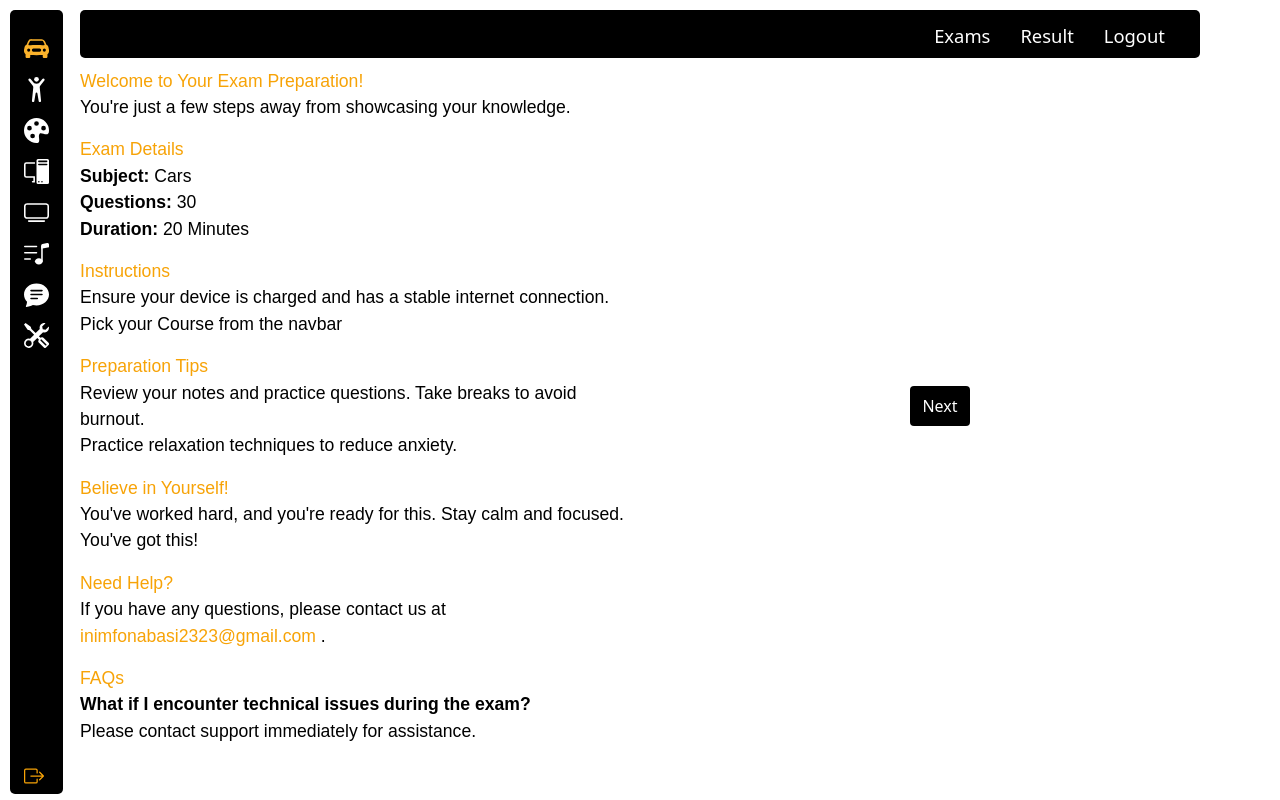
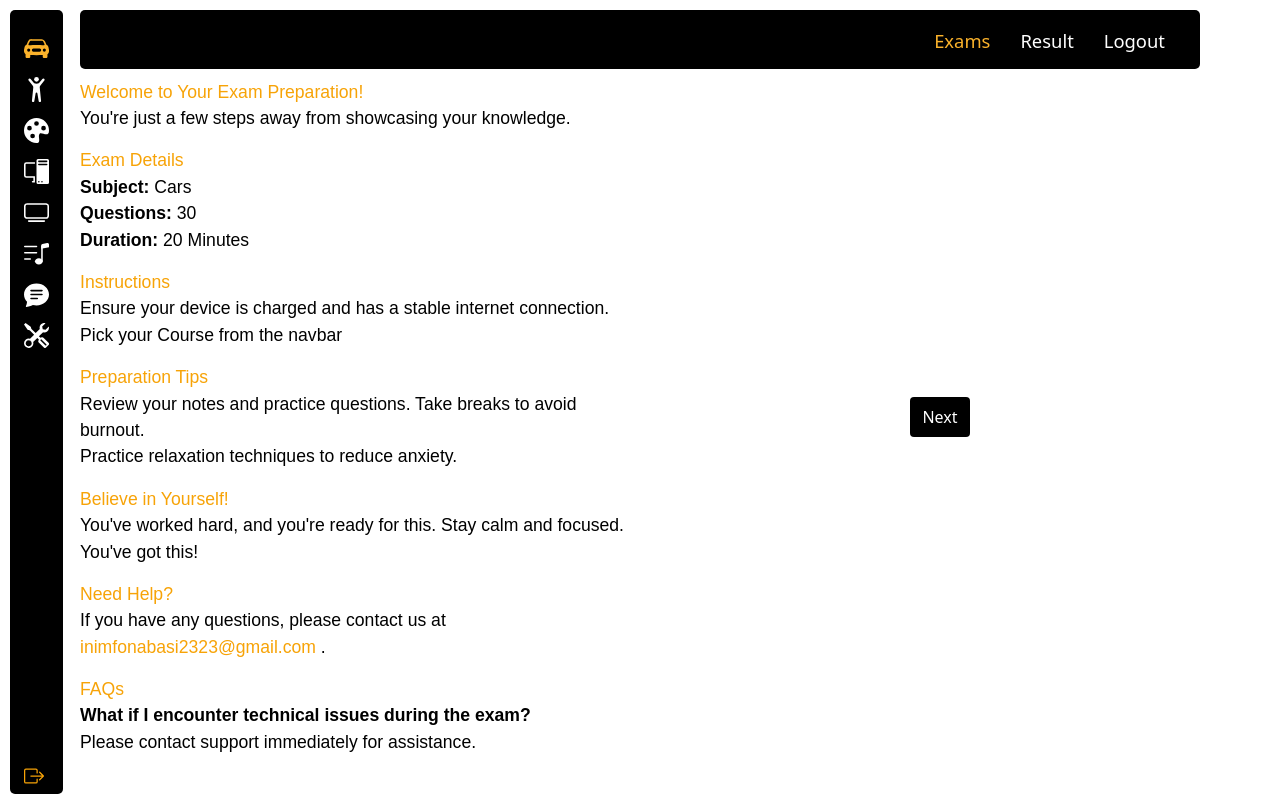
Before and after one commit to InimfonabasiUdofia/food-app, a React (Vite) app: page / in a window 1280 px wide. Built offline with nearby package versions, Linux system fonts and the light colour scheme; a web font is replaced by a local one.

Commit message:
nav
add navlink active

```diff
--- a/src/index.css
+++ b/src/index.css
@@ -82,7 +82,7 @@
   color: rgb(247, 163, 7);
 }
 .active{
-  color: rgb(250, 178, 43);
+  color: rgb(250, 178, 43) !important;
 }
 @keyframes shine {
   0% {
--- a/src/nav/nav.tsx
+++ b/src/nav/nav.tsx
@@ -2,7 +2,7 @@ import { useState,useEffect } from 'react'
 import styles from './nav.module.css'
 import { signOut } from 'firebase/auth'
 import { sign } from '../configure/configure'
-import {  useNavigate,Link } from 'react-router-dom'
+import {  useNavigate,Link,NavLink } from 'react-router-dom'
 import { db } from '../configure/configure';
 import {  getDoc, doc, setDoc } from "firebase/firestore";
 
@@ -64,8 +64,8 @@ export const Nav = () => {
             <path d="M4.646 4.646a.5.5 0 0 1 .708 0L8 7.293l2.646-2.647a.5.5 0 0 1 .708.708L8.707 8l2.647 2.646a.5.5 0 0 1-.708.708L8 8.707l-2.646 2.647a.5.5 0 0 1-.708-.708L7.293 8 4.646 5.354a.5.5 0 0 1 0-.708"/>
         </svg>
         </div>
-        <a className={styles.link} href="">Exams</a><br />
-        <a className={styles.link} href="">Result</a><br />
+        <NavLink className={({ isActive }) => isActive ? `${styles.link} active` : styles.link} to='/'>Exams</NavLink><br />
+        <NavLink className={({ isActive }) => isActive ? `${styles.link} active` : styles.link} to='/dashboard'>Result</NavLink><br />
         <a className={styles.link} href=""onClick={()=>{
                   async(e:any)=>{
                     e.preventDefault();
@@ -85,8 +85,8 @@ export const Nav = () => {
        <div className={styles.box}>
             <div className={styles.night}><p>{userauth?.username}</p></div>
             <div className={styles.linkcon}>
-              <Link className={`${styles.link2} active`}  to='/'>Exams</Link>
-              <Link className={styles.link2} to='dashboard'>Result</Link>
+            <NavLink className={({ isActive }) => isActive ? `${styles.link2} active` : styles.link} to='/'>Exams</NavLink>
+            <NavLink className={({ isActive }) => isActive ? `${styles.link2} active` : styles.link} to='/dashboard'>Result</NavLink>
                 <a className={styles.link2} href=""onClick={()=>{
                   async(e:any)=>{
                     e.preventDefault();
```
